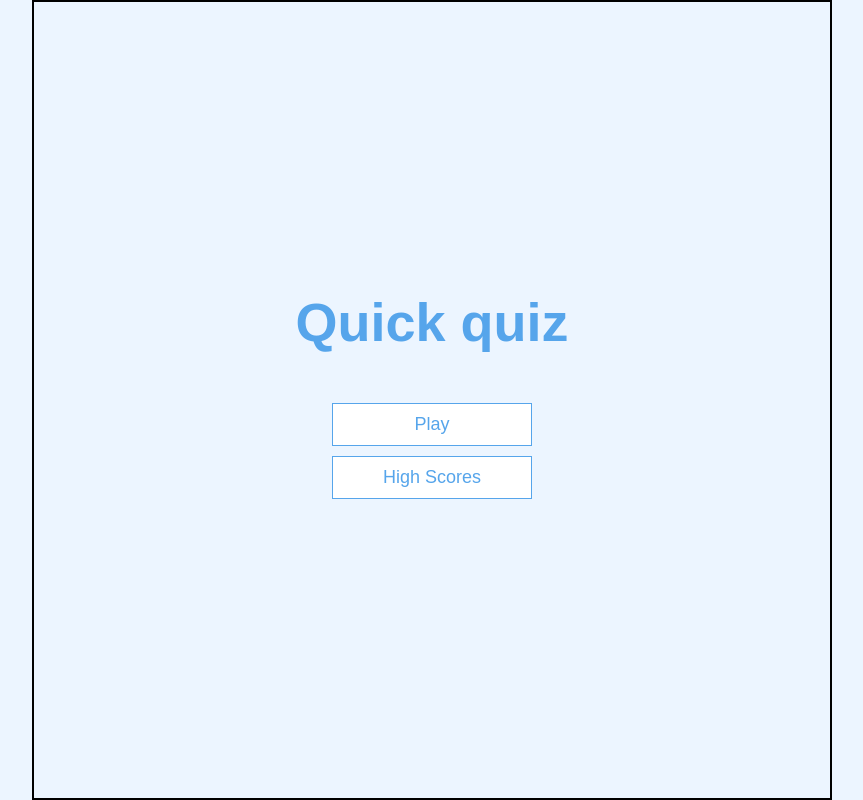
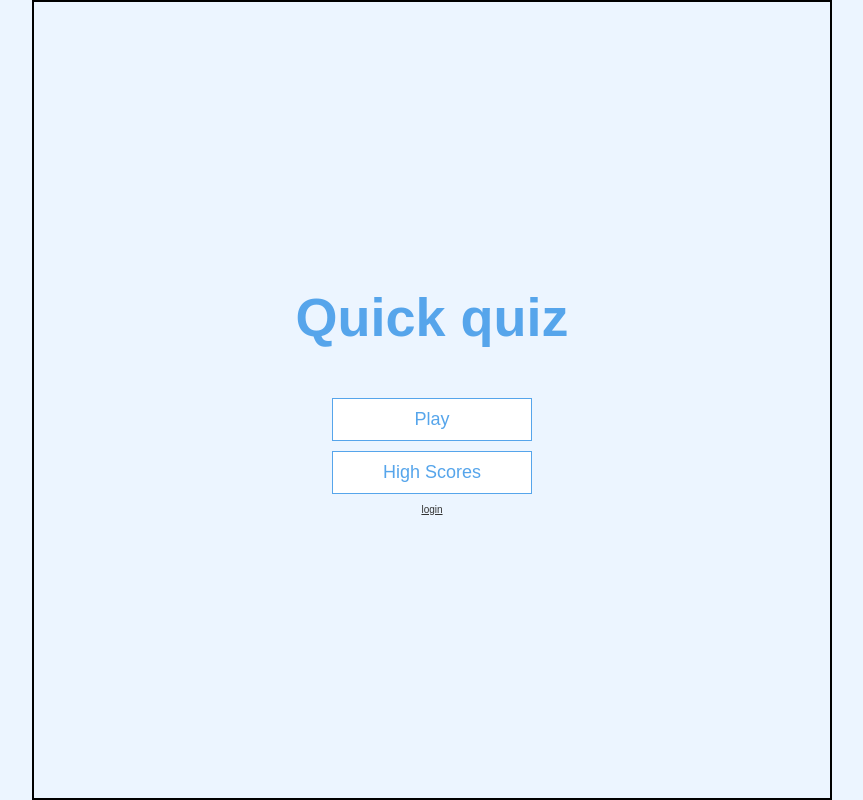
Before and after one commit to yemzy/QuizApp, a plain HTML site: page index.html in a window 1280 px wide. Shown: the whole page, without its empty margins (208-1071 px from the left). Drawn offline with Linux system fonts and the light colour scheme.

Commit message:
creating the login page

```diff
--- a/index.html
+++ b/index.html
@@ -12,6 +12,7 @@
             <h1>Quick quiz</h1>
             <a class="btn" href="game.html">Play</a>
             <a class="btn" href="highscores.html">High Scores</a>
+            <a href="login.html">login</a>
         </div>
     </div>
 
```
Also changed, not shown: game.html (+1 -0 lines).
